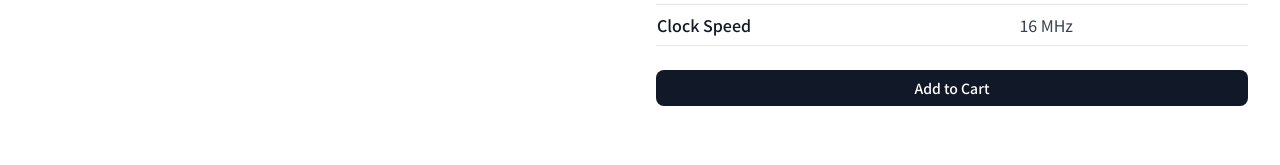
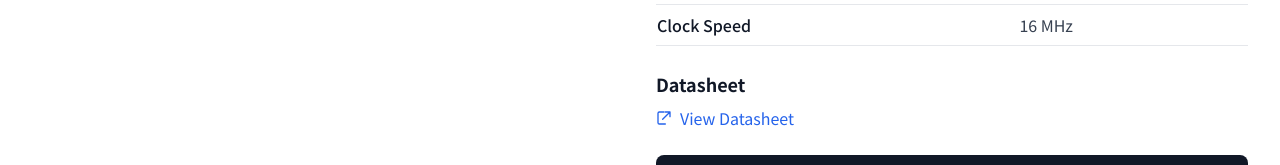
Before and after one commit to MiraiBits/miraibits-frontend-nextjs, a Next.js app: page /products/arduino-uno-r3 in a window 1280 px wide. Shown: the part 684-849 px from the top of the page. Built offline with nearby package versions, Linux system fonts and the light colour scheme; no server answers.

Commit message:
Added datasheet to components

```diff
--- a/app/products/[slug]/page.tsx
+++ b/app/products/[slug]/page.tsx
@@ -1,22 +1,24 @@
-import { notFound } from 'next/navigation';
-import type { Metadata } from 'next';
-import { getProductBySlug, getProducts } from '../../../lib/products';
-import AddToCartButton from './AddToCartButton';
-import { formatCurrencyLKR } from '../../../lib/currency';
-import StructuredData from './StructuredData';
-import ImageGallery from './ImageGallery';
-import RelatedProducts from './RelatedProducts';
-import Link from 'next/link';
-import ProductSpecifications from './ProductSpecifications';
-import StockAvailability from './StockAvailability';
+import { notFound } from "next/navigation";
+import type { Metadata } from "next";
+import { getProductBySlug, getProducts } from "../../../lib/products";
+import AddToCartButton from "./AddToCartButton";
+import { formatCurrencyLKR } from "../../../lib/currency";
+import StructuredData from "./StructuredData";
+import ImageGallery from "./ImageGallery";
+import RelatedProducts from "./RelatedProducts";
+import Link from "next/link";
+import ProductSpecifications from "./ProductSpecifications";
+import StockAvailability from "./StockAvailability";
 
-export default function ProductDetailPage({ params }: { params: Promise<{ slug: string }> }) {
-  return (
-    <AsyncProduct params={params} />
-  );
+export default function ProductDetailPage({
+  params,
+}: {
+  params: Promise<{ slug: string }>;
+}) {
+  return <AsyncProduct params={params} />;
 }
 
-async function AsyncProduct({ params }: { params: Promise<{ slug:string }> }) {
+async function AsyncProduct({ params }: { params: Promise<{ slug: string }> }) {
   const { slug } = await params;
   const product = getProductBySlug(slug);
   if (!product) return notFound();
@@ -25,22 +27,79 @@ async function AsyncProduct({ params }: { params: Promise<{ slug:string }> }) {
     <main className="container-px mx-auto py-10">
       <StructuredData product={product} />
       <div className="mb-4">
-        <Link href="/products" className="h-10 w-10 rounded-full bg-gray-100 dark:bg-gray-800 flex items-center justify-center hover:bg-gray-200 dark:hover:bg-gray-700 transition-colors" aria-label="Back to products">
-          <svg xmlns="http://www.w3.org/2000/svg" width="20" height="20" viewBox="0 0 24 24" fill="none" stroke="currentColor" strokeWidth="2" strokeLinecap="round" strokeLinejoin="round"><path d="m12 19-7-7 7-7"/><path d="M19 12H5"/></svg>
+        <Link
+          href="/products"
+          className="h-10 w-10 rounded-full bg-gray-100 dark:bg-gray-800 flex items-center justify-center hover:bg-gray-200 dark:hover:bg-gray-700 transition-colors"
+          aria-label="Back to products"
+        >
+          <svg
+            xmlns="http://www.w3.org/2000/svg"
+            width="20"
+            height="20"
+            viewBox="0 0 24 24"
+            fill="none"
+            stroke="currentColor"
+            strokeWidth="2"
+            strokeLinecap="round"
+            strokeLinejoin="round"
+          >
+            <path d="m12 19-7-7 7-7" />
+            <path d="M19 12H5" />
+          </svg>
         </Link>
       </div>
       <div className="grid md:grid-cols-2 gap-8 items-start">
         <ImageGallery images={product.images} name={product.name} />
         <div className="sticky top-24">
           <h1 className="text-3xl font-bold">{product.name}</h1>
-          <p className="mt-2 text-gray-600 dark:text-gray-400 text-sm">{product.shortDescription}</p>
+          <p className="mt-2 text-gray-600 dark:text-gray-400 text-sm">
+            {product.shortDescription}
+          </p>
           <StockAvailability stock={product.stock} />
-          <div className="mt-4 text-2xl font-bold">{formatCurrencyLKR(product.price)}</div>
+          <div className="mt-4 text-2xl font-bold">
+            {formatCurrencyLKR(product.price)}
+          </div>
           <div className="mt-6">
             <h2 className="text-lg font-semibold">Description</h2>
-            <p className="mt-2 text-gray-700 dark:text-gray-300">{product.description}</p>
+            <p className="mt-2 text-gray-700 dark:text-gray-300">
+              {product.description}
+            </p>
           </div>
           <ProductSpecifications product={product} />
+          {product.datasheet && product.datasheet.length > 0 && (
+            <div className="mt-6">
+              <h2 className="text-lg font-semibold">Datasheet</h2>
+              <ul className="mt-2 space-y-2">
+                {product.datasheet.map((link: string, index: number) => (
+                  <li key={index}>
+                    <a
+                      href={link}
+                      target="_blank"
+                      rel="noopener noreferrer"
+                      className="inline-flex items-center text-blue-600 dark:text-blue-400 hover:underline hover:text-blue-800 transition-colors"
+                    >
+                      <svg
+                        xmlns="http://www.w3.org/2000/svg"
+                        className="w-4 h-4 mr-2"
+                        fill="none"
+                        viewBox="0 0 24 24"
+                        stroke="currentColor"
+                        strokeWidth={2}
+                      >
+                        <path
+                          strokeLinecap="round"
+                          strokeLinejoin="round"
+                          d="M14 3h7m0 0v7m0-7L10 14m4 7H5a2 2 0 01-2-2V5a2 2 0 012-2h7"
+                        />
+                      </svg>
+                      View Datasheet{" "}
+                      {product.datasheet!.length > 1 ? index + 1 : ""}
+                    </a>
+                  </li>
+                ))}
+              </ul>
+            </div>
+          )}
           <div className="mt-6 flex gap-3">
             <AddToCartButton product={product} disabled={product.stock === 0} />
           </div>
@@ -53,16 +112,25 @@ async function AsyncProduct({ params }: { params: Promise<{ slug:string }> }) {
 
 export async function generateStaticParams() {
   const products = getProducts();
-  return products.map(p => ({ slug: p.slug }));
+  return products.map((p) => ({ slug: p.slug }));
 }
 
-export async function generateMetadata({ params }: { params: Promise<{ slug: string }> }): Promise<Metadata> {
+export async function generateMetadata({
+  params,
+}: {
+  params: Promise<{ slug: string }>;
+}): Promise<Metadata> {
   const { slug } = await params;
   const product = getProductBySlug(slug);
   if (!product) return {};
-  const base = process.env.SITE_URL || (process.env.VERCEL_URL ? `https://${process.env.VERCEL_URL}` : 'http://localhost:3000');
+  const base =
+    process.env.SITE_URL ||
+    (process.env.VERCEL_URL
+      ? `https://${process.env.VERCEL_URL}`
+      : "http://localhost:3000");
   const title = `${product.name} – Miraibits`;
-  const description = product.shortDescription || product.description.slice(0, 160);
+  const description =
+    product.shortDescription || product.description.slice(0, 160);
   const url = `${base}/products/${product.slug}`;
   return {
     title,
@@ -73,7 +141,7 @@ export async function generateMetadata({ params }: { params: Promise<{ slug: str
       description,
       url,
       images: [{ url: `/products/${product.slug}/opengraph-image` }],
-      type: 'website',
+      type: "website",
     },
   };
 }
--- a/data/products.json
+++ b/data/products.json
@@ -19,7 +19,10 @@
       "Digital I/O Pins": "14",
       "Analog Input Pins": "6",
       "Clock Speed": "16 MHz"
-    }
+    },
+    "datasheet": [
+      "https://docs.arduino.cc/resources/datasheets/A000066-datasheet.pdf"
+    ]
   },
   {
     "id": "esp32-devkit-v1",
@@ -41,7 +44,10 @@
       "Operating Voltage": "3.3V",
       "Digital I/O Pins": "34",
       "Clock Speed": "240 MHz"
-    }
+    },
+    "datasheet": [
+      "https://www.espressif.com/sites/default/files/documentation/esp32_datasheet_en.pdf"
+    ]
   },
   {
     "id": "stm32f103c8t6-bluepill",
@@ -62,7 +68,11 @@
       "Operating Voltage": "3.3V",
       "Digital I/O Pins": "37",
       "Clock Speed": "72 MHz"
-    }
+    },
+    "datasheet": [
+      "https://www.st.com/resource/en/datasheet/stm32f103c8.pdf",
+      "https://www.st.com/resource/en/reference_manual/rm0008-stm32f101xx-stm32f102xx-stm32f103xx-stm32f105xx-and-stm32f107xx-advanced-armbased-32bit-mcus-stmicroelectronics.pdf"
+    ]
   },
   {
     "id": "hc-sr04-ultrasonic",
@@ -83,7 +93,11 @@
       "Working Current": "15mA",
       "Measuring Angle": "15°",
       "Ranging Distance": "2cm - 400cm"
-    }
+    },
+    "datasheet": [
+      "https://cdn.sparkfun.com/datasheets/Sensors/Proximity/HCSR04.pdf",
+      "https://handsontec.com/dataspecs/sensor/SR-04-Ultrasonic.pdf"
+    ]
   },
   {
     "id": "bme280-sensor",
@@ -104,6 +118,9 @@
       "Temperature Range": "-40°C to +85°C",
       "Humidity Range": "0-100%",
       "Pressure Range": "300-1100 hPa"
-    }
+    },
+    "datasheet": [
+      "https://www.bosch-sensortec.com/media/boschsensortec/downloads/datasheets/bst-bme280-ds002.pdf"
+    ]
   }
 ]
```
Also changed, not shown: lib/types.ts (+4 -4 lines).
